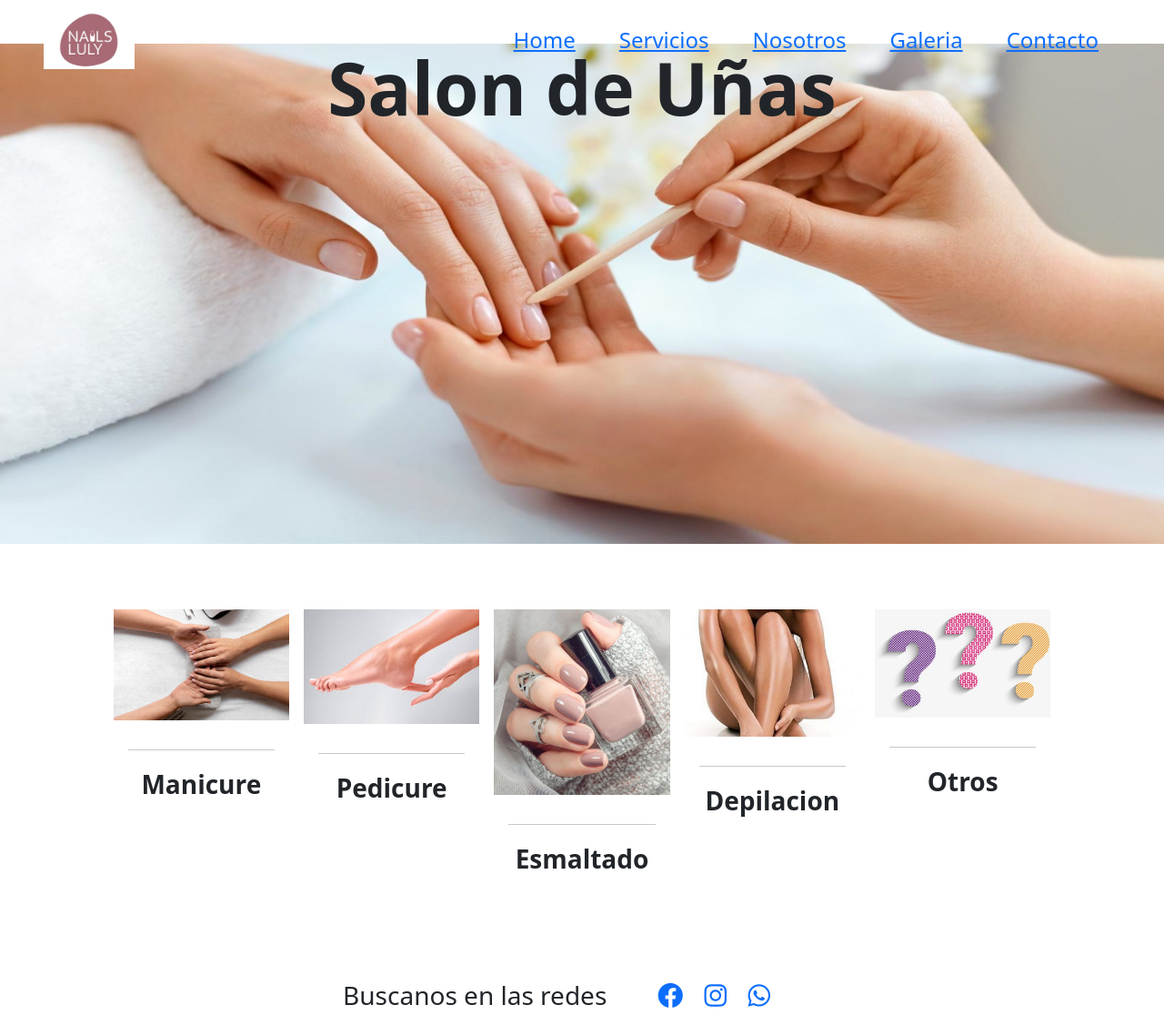
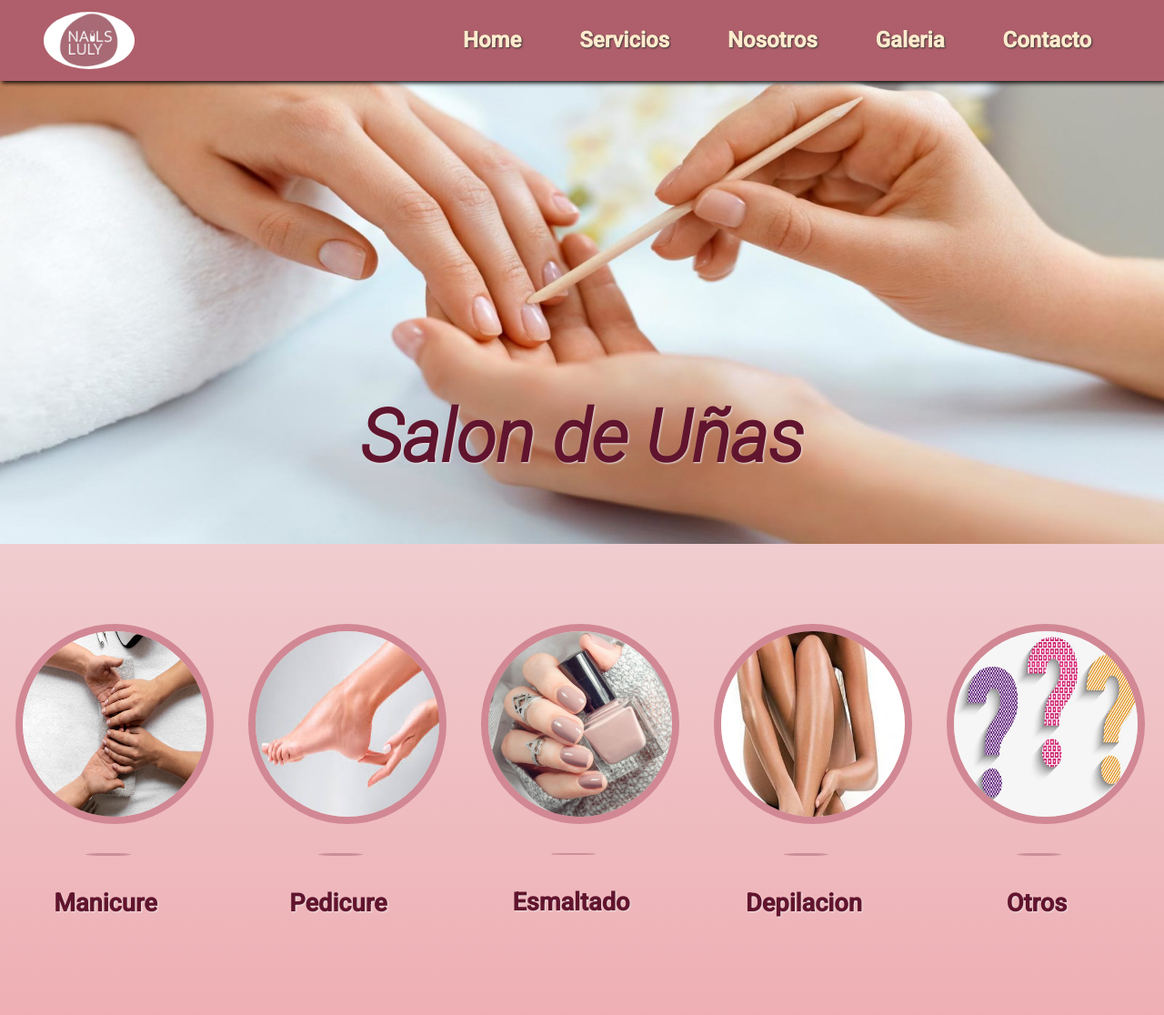
Before and after one commit to sole-arguello/LulyNails, a website: page index.html in a window 1280 px wide. Shown: the top 1116 px of the page at 91% size. Drawn offline with nearby package versions, Linux system fonts and the light colour scheme.

Commit message:
trabajo en el nav y home y sus beakpoints

```diff
--- /dev/null
+++ b/SCSS/_home.scss
@@ -0,0 +1,44 @@
+.home {
+  background: map-get($fondos, degrade1);
+  &__portada {
+    &--container {
+      &-img {
+        height: 450px;
+      }
+      &-titulo {
+        top: 70%;
+        font-style: oblique;
+        color: map-get($color-text, text-1);
+        text-shadow: map-get($sombras, sombraText-3);
+      }
+    }
+  }
+  &__service {
+    &--articulo {
+      &-card {
+        background: none;
+        color: map-get($color-text, text-1);
+        .card__img {
+          width: 100%;
+          height: 250px;
+          border-radius: 100%;
+          border: map-get($bordes, borde-3);
+        }
+        .card__info {
+          &--line {
+            width: 30%;
+            height: 3%;
+            border: 1px solid;
+            border-radius: 100%;
+            margin: 1rem 5rem 2rem 5rem;
+            background: map-get($fondos , fondo-4 );
+          }
+          &--title {
+            font-size: 2rem;
+            text-shadow: map-get($sombras, sombraText-3);
+          }
+        }
+      }
+    }
+  }
+}
--- /dev/null
+++ b/SCSS/_mixins.scss
@@ -0,0 +1,66 @@
+@mixin flex($direccion, $justify) {
+  display: flex;
+  flex-direction: $direccion;
+  justify-content: $justify;
+}
+@mixin flex-col-center {
+  display: flex;
+  align-items: center;
+  flex-direction: column;
+}
+
+@mixin flex-row-center {
+  display: flex;
+  flex-direction: row;
+  justify-content: center;
+}
+@mixin flexDirection($direccion) {
+  display: flex;
+  flex-direction: $direccion;
+}
+@mixin flex-center-justify($direction, $justify) {
+  align-items: center;
+  flex-direction: $direction;
+  justify-content: $justify;
+}
+@mixin alingItems-direction-justify($aling, $direction, $justify) {
+  align-items: $aling;
+  flex-direction: $direction;
+  justify-content: $justify;
+}
+@mixin flex-alingItems-justify($alignItems, $justify) {
+  display: flex;
+  align-items: $alignItems;
+  justify-content: $justify;
+}
+@mixin flex-center($wrap-nowrap) {
+  display: flex;
+  justify-content: center;
+  flex-wrap: $wrap-nowrap;
+}
+@mixin flex-content($justify) {
+  display: flex;
+  justify-content: $justify;
+}
+@mixin flexDirectionJustify($direction, $justify) {
+  flex-direction: $direction;
+  justify-content: $justify;
+}
+
+@mixin medida-btn($ancho, $fontSize, $padding, $radio) {
+  width: $ancho;
+  font-size: $fontSize;
+  padding: $padding;
+  border-radius: $radio;
+}
+@mixin estilos($margin, $padding, $radius) {
+  margin: $margin;
+  padding: $padding;
+  border-radius: $radius;
+}
+@mixin centrado-fondo-img($size, $pos-y, $pos-x, $position) {
+  background-size: $size;
+  background-position-y: $pos-y;
+  background-position-x: $pos-x;
+  background-position: $position;
+}
--- /dev/null
+++ b/SCSS/_navBar.scss
@@ -0,0 +1,21 @@
+header {
+  nav {
+    a {
+      .navBar__logo {
+        border-radius: 100%;
+      }
+    }
+  }
+  div {
+    ul {
+      li {
+        a {
+          text-shadow: map-get($sombras, sombraText-1);
+          &:hover {
+            text-shadow: map-get($sombras, sombraText-3);
+          }
+        }
+      }
+    }
+  }
+}
--- /dev/null
+++ b/SCSS/_responsive.scss
@@ -0,0 +1,80 @@
+@include media-breakpoint-up(md) {
+}
+
+@include media-breakpoint-up(lg) {
+  .home {
+    &__portada {
+      &--container {
+        &-img {
+          height: 550px;
+        }
+      }
+    }
+    &__service {
+      &--articulo {
+        width: 18%;
+        &-card {
+          width: 100%;
+          .card__img {
+            width: 110%;
+            height: 180px;
+          }
+          .card__info {
+            &--line {
+              width: 50%;
+              height: 2%;
+              margin: 1rem 2rem 2rem 2rem;
+            }
+            &--title {
+              font-size: 1.3rem;
+            }
+          }
+        }
+      }
+    }
+  }
+}
+
+@include media-breakpoint-up(xl) {
+  .home {
+    &__service {
+      &--articulo {
+        &-card {
+          .card__img {
+            height: 220px;
+          }
+          .card__info {
+            &--line {
+              width: 30%;
+              height: 3%;
+              margin: 1rem 3.8rem 2rem 3.8rem;
+            }
+            &--title {
+              font-size: 1.7rem;
+            }
+          }
+        }
+      }
+    }
+  }
+}
+@include media-breakpoint-up(xxl) {
+    .home {
+      &__service {
+        &--articulo {
+          &-card {
+            .card__img {
+            }
+            .card__info {
+              &--line {
+                margin: 1rem 4.7rem 2rem 4.7rem;
+              }
+              &--title {
+                font-size: 2rem;
+              }
+            }
+          }
+        }
+      }
+    }
+  }
--- /dev/null
+++ b/SCSS/_variables-bst.scss
@@ -0,0 +1,6 @@
+$font-family-base: map-get($tipografia , font-5 );
+$primary: map-get($fondos , fondo-3 );
+$box-shadow-sm: map-get($sombras , sombraBox-5 );
+$navbar-light-color: map-get($color-text , text-4 );
+$navbar-light-hover-color: $hover-1;
+$navbar-light-toggler-border-color: map-get($color-text , text-4 );
--- /dev/null
+++ b/SCSS/_variables-gral.scss
@@ -0,0 +1,73 @@
+$hover-1: rgb(104, 87, 66);
+$img-fondo1: url(../assets/contacto/depositphotos_317114954-stock-photo-closeup-of-nails-in-uv.webp);
+
+
+$tipografia: (
+  font-1: "Monserrat",
+  font-2: "Grandstander",
+  font-3: "Noto Sans Vai",
+  font-4: "Raleway",
+  font-5: "Roboto",
+);
+$fondos: (
+  /*main*/
+  degrade1: linear-gradient(to bottom, rgb(241, 235, 236), rgb(238, 173, 178)),
+  degrade2: linear-gradient(to bottom, rgb(236, 226, 228), rgb(238, 173, 178)),
+  degrade3: linear-gradient(rgba(255, 255, 255, 0.6), rgba(255, 255, 255, 0.6)),
+  /*card*/
+  fondo-1: rgb(219, 200, 200),
+  fondo-2: rgb(219, 191, 191),
+  fondo-3: rgb(175, 95, 107),
+  fondo-4: rgb(97, 20, 45),
+);
+
+$bordes: (
+  borde-1: 1px solid rgb(187, 185, 185),
+  borde-2: 1px solid rgb(168, 167, 167),
+  borde-3: 8px solid rgb(209, 136, 148),
+  borde-4: 2px solid rgb(209, 136, 148),
+  borde-5: 1px solid rgb(223, 211, 211),
+  borde-6: 1px solid rgb(97, 20, 45),
+  /*borde video*/ borde-7: 1px solid black,
+  borde-8: 1px solid bisque,
+);
+
+$color-text: (
+  text-1: rgb(97, 20, 45),
+  text-2: rgb(175, 119, 128),
+  text-3: rgb(117, 72, 72),
+  text-4: blanchedalmond,
+  text-5: bisque,
+  text-6: rgb(240, 189, 132),
+  text-7: white,
+  text-8: rgb(131, 83, 98),
+  text-9: black,
+  text-10: rgb(43, 41, 41),
+  /*text-8: rgb(53, 52, 52),*/
+);
+
+$sombras: (
+  sombraText-1: 1px 1px 2px rgb(58, 56, 56),
+  sombraText-2: 1px 1px 2px black,
+  sombraText-3: 1px 1px 2px rgb(233, 225, 225),
+  sombraText-4: 1px 1px 2px rgb(66, 65, 65),
+  sombraText-5: 1px 1px 2px rgb(146, 140, 140),
+  sombraBox-1: 1px 1px 2px black,
+  sombraBox-2: 0 0 16px #00000080,
+  sombraBox-3: -2px -2px 5px black,
+  sombraBox-4: 10px 10px 10px -5px rgb(179, 179, 179),
+  sombraBox-5: 2px 2px 5px black,
+
+  /*sombraBox-6: 1px 1px 2px rgb(58, 56, 56),*/
+);
+
+@keyframes from-right {
+  0% {
+    opacity: 0;
+    transform: translateX(80px);
+  }
+  100% {
+    opacity: 1;
+    transform: translateX(0);
+  }
+}
--- a/SCSS/custom.scss
+++ b/SCSS/custom.scss
@@ -1 +1,12 @@
+@import url('https://fonts.googleapis.com/css2?family=Roboto:ital,wght@0,400;0,500;1,300&display=swap');
+
+@import "variables-gral";
+@import "variables-bst";
+
 @import "../node_modules/bootstrap/scss/bootstrap";
+
+
+@import "mixins";
+@import "navBar";
+@import "home";
+@import "responsive";
--- a/index.html
+++ b/index.html
@@ -11,12 +11,12 @@
       type="image/x-icon"
     />
     <!------ LINK CSS BOOTSTRAP -------->
-    <link
+    <!--<link
       href="https://cdn.jsdelivr.net/npm/bootstrap@5.2.2/dist/css/bootstrap.min.css"
       rel="stylesheet"
       integrity="sha384-Zenh87qX5JnK2Jl0vWa8Ck2rdkQ2Bzep5IDxbcnCeuOxjzrPF/et3URy9Bv1WTRi"
       crossorigin="anonymous"
-    />
+    />-->
     <!-- MI CSS -->
     <link rel="stylesheet" href="./css/custom.css" />
 
@@ -33,11 +33,11 @@
     <title>Proyecto-Home</title>
   </head>
   <body>
-    <header class="contenido__header container-fluid fixed-top px-5">
-      <nav class="navbar navbar-expand-lg">
+    <header class="shadow-sm container-fluid fixed-top px-5 bg-primary">
+      <nav class="navbar navbar-expand-lg ">
         <a class="navbar-brand" href="#"
           ><img
-            class="img__logo img-fluid"
+            class="navBar__logo img-fluid"
             src="./assets/logo-lu.jpeg"
             alt=""
             width="100"
@@ -59,36 +59,35 @@
         >
           <ul class="navbar-nav">
             <li class="nav-item fs-4 px-4">
-              <a class="nav__link" href="index.html">Home</a>
+              <a class="nav-link fw-bold" href="index.html">Home</a>
             </li>
             <li class="nav-item fs-4 px-4">
-              <a class="nav__link" href="./pages/servicios.html">Servicios</a>
+              <a class="nav-link fw-bold" href="./pages/servicios.html">Servicios</a>
             </li>
             <li class="nav-item fs-4 px-4">
-              <a class="nav__link" href="./pages/nosotros.html">Nosotros</a>
+              <a class="nav-link fw-bold" href="./pages/nosotros.html">Nosotros</a>
             </li>
             <li class="nav-item fs-4 px-4">
-              <a class="nav__link" href="./pages/galeria.html">Galeria</a>
+              <a class="nav-link fw-bold" href="./pages/galeria.html">Galeria</a>
             </li>
             <li class="nav-item fs-4 px-4">
-              <a class="nav__link" href="./pages/contacto.html">Contacto</a>
+              <a class="nav-link fw-bold" href="./pages/contacto.html">Contacto</a>
             </li>
           </ul>
         </div>
       </nav>
     </header>
 
-    <main>
-      <section class="container-fluid position-relative seccion mt-5">
-        <div class="row d-flex flex-column fila">
+    <main class="home">
+      <section class="home__portada container-fluid position-relative seccion mt-5">
+        <div class="home__portada--container row d-flex flex-column fila">
           <img
-            class="mx-0 px-0 imagen"
+            class="home__portada--container-img mx-0 px-0"
             src="./assets/portada2.jpg"
             alt="portada"
-            height="550"
           />
           <h1
-            class="portada__titulo position-absolute text-center display-1 fw-bold"
+            class="home__portada--container-titulo position-absolute text-center display-1 fw-bold"
           >
             Salon de Uñas
           </h1>
@@ -96,68 +95,68 @@
       </section>
 
       <section
-        class="row row-cols-lg-1 row-cols-md-3 g-4 container-fluid py-2 mx-0 justify-content-center"
+        class="home__service row row-cols-lg-1 row-cols-md-3 g-4 text-center container-fluid py-5 px-lg-0 justify-content-center"
       >
-        <article class="articulo col-lg-2 col-md-6 py-sm-1 py-lg-5 px-1">
+        <article class="home__service--articulo col-lg-2 col-md-6 py-sm-1 py-lg-5 container-fluid">
           <div
-            class="card__contenedor card border-0 h-100 py-3 px-5 py-lg-3 px-lg-1"
+            class="home__service--articulo-card card border-0 h-100 py-3 px-5 py-lg-3 px-lg-1"
           >
             <img
               src="./assets/manicure2.webp"
               class="card__img"
               alt="manicure"
             />
-            <div class="card-body">
-              <hr class="card__line" />
-              <p class="card__title fs-3 fw-bold text-center">Manicure</p>
+            <div class="card__info card-body">
+              <hr class="card__info--line " />
+              <p class="card__info--title fw-bold">Manicure</p>
             </div>
           </div>
         </article>
-        <article class="articulo col-lg-2 col-md-6 py-sm-1 py-lg-5 px-1">
+        <article class="home__service--articulo col-lg-2 col-md-6 py-sm-1 py-lg-5 container-fluid">
           <div
-            class="card__contenedor card border-0 h-100 py-3 px-5 py-lg-3 px-lg-1"
+            class="home__service--articulo-card card border-0 h-100 py-3 px-5 py-lg-3 px-lg-1"
           >
             <img src="./assets/pedicure.jpg" class="card__img" alt="pedicure" />
-            <div class="card-body">
-              <hr class="card__line" />
-              <p class="card__title fs-3 fw-bold text-center">Pedicure</p>
+            <div class="card__info card-body">
+              <hr class="card__info--line" />
+              <p class="card__info--title fw-bold">Pedicure</p>
             </div>
           </div>
         </article>
-        <article class="articulo col-lg-2 col-md-6 py-sm-1 py-lg-5 px-1">
+        <article class="home__service--articulo col-lg-2 col-md-6 py-sm-1 py-lg-5 container-fluid">
           <div
-            class="card__contenedor card border-0 h-100py-3 px-5 py-lg-3 px-lg-1"
+            class="home__service--articulo-card card border-0 h-100py-3 px-5 py-lg-3 px-lg-1"
           >
             <img
               src="./assets/esmaltados.jpg"
               class="card__img"
               alt="esmaltado"
             />
-            <div class="card-body">
-              <hr class="card__line" />
-              <p class="card__title fs-3 fw-bold text-center">Esmaltado</p>
+            <div class="card__info card-body">
+              <hr class="card__info--line" />
+              <p class="card__info--title fw-bold">Esmaltado</p>
             </div>
           </div>
         </article>
-        <article class="articulo col-lg-2 col-md-6 py-sm-1 py-lg-5 px-1">
+        <article class="home__service--articulo col-lg-2 col-md-6 py-sm-1 py-lg-5 container-fluid">
           <div
-            class="card__contenedor card border-0 h-100 py-3 px-5 py-lg-3 px-lg-1"
+            class="home__service--articulo-card card border-0 h-100 py-3 px-5 py-lg-3 px-lg-1"
           >
             <img src="./assets/depi.jpg" class="card__img" alt="depilacion" />
-            <div class="card-body">
-              <hr class="card__line" />
-              <p class="card__title fs-3 fw-bold text-center">Depilacion</p>
+            <div class="card__info card-body">
+              <hr class="card__info--line" />
+              <p class="card__info--title fw-bold">Depilacion</p>
             </div>
           </div>
         </article>
-        <article class="articulo col-lg-2 col-md-6 py-sm-1 py-lg-5 px-1">
+        <article class="home__service--articulo col-lg-2 col-md-6 py-sm-1 py-lg-5 container-fluid">
           <div
-            class="card__contenedor card border-0 h-100 py-3 px-5 py-lg-3 px-lg-1"
+            class="home__service--articulo-card card border-0 h-100 py-3 px-5 py-lg-3 px-lg-1"
           >
             <img src="./assets/provisoria.jpg" class="card__img" alt="otros" />
-            <div class="card-body">
-              <hr class="card__line" />
-              <p class="card__title fs-3 fw-bold text-center">Otros</p>
+            <div class="card__info card-body">
+              <hr class="card__info--line" />
+              <p class="card__info--title fw-bold">Otros</p>
             </div>
           </div>
         </article>
```
Also changed, not shown: css/custom.css, 1 other file.
